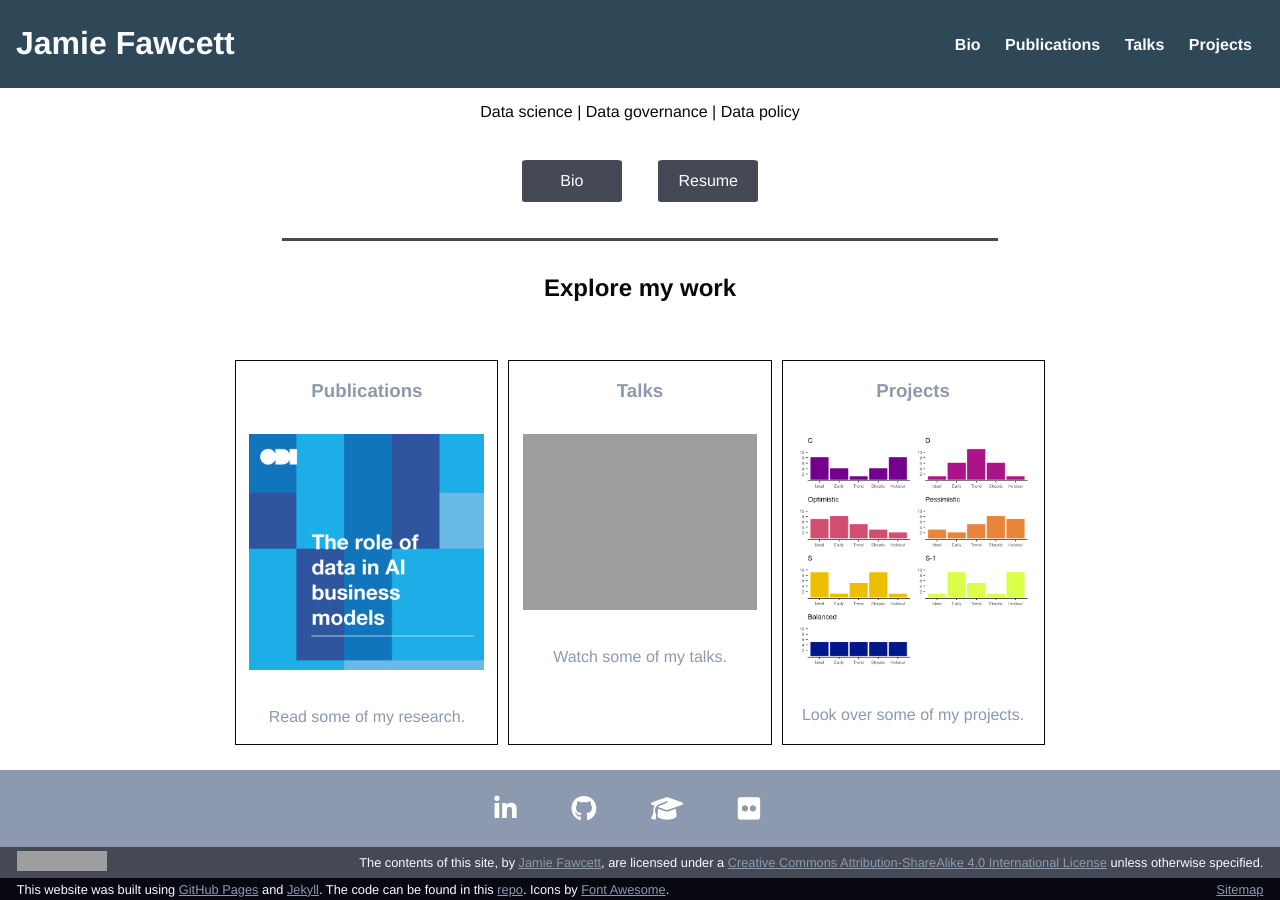
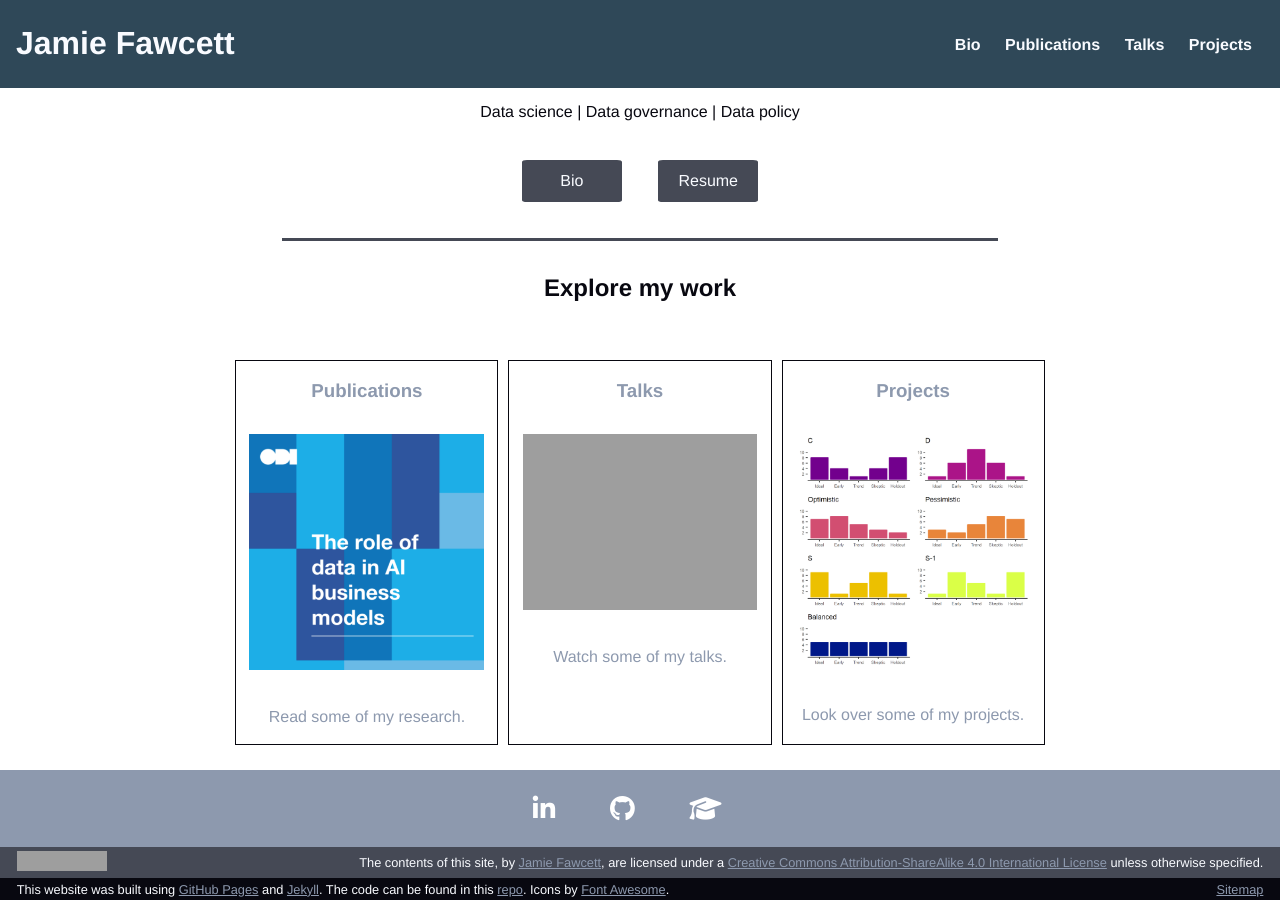
Before and after one commit to JmeF/JmeF.github.io, a Jekyll site: the page built from index.html, in a window 1280 px wide and 900 px high, scrolled down 511 px. Built offline with Jekyll 4.4.1, drawn with Linux system fonts in a browser that asks for light colours; nearby versions of some CDN libraries; grey boxes are pictures that could not be loaded.

Commit message:
Update contact.html
Remove Flikr

```diff
--- a/_includes/contact.html
+++ b/_includes/contact.html
@@ -2,5 +2,4 @@
   <li><a href="https://www.linkedin.com/in/jamiefawcett" title="Find me on LinkedIn"><i class="fab fa-linkedin-in"></i></a></li>
   <li><a href="https://github.com/JmeF"><i class="fab fa-github" title="Find me on GitHub"></i></a></li>
   <li><a href="https://scholar.google.com/citations?user=nDXweXQAAAAJ&hl=en"  title="See my publications on Google Scholar"><i class="fas fa-graduation-cap"></i></a></li>
-  <li><a href="https://www.flickr.com/photos/129714065@N05/"  title="See my photos on Flickr"><i class="fab fa-flickr"></i></a></li>
 </ul>
```
